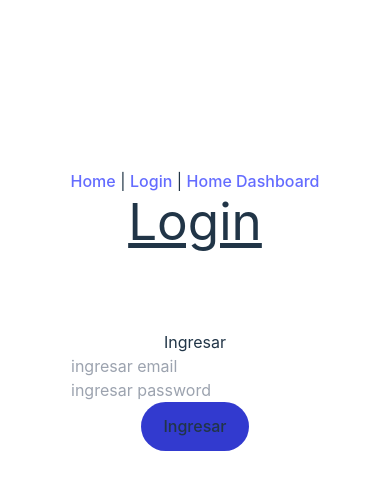
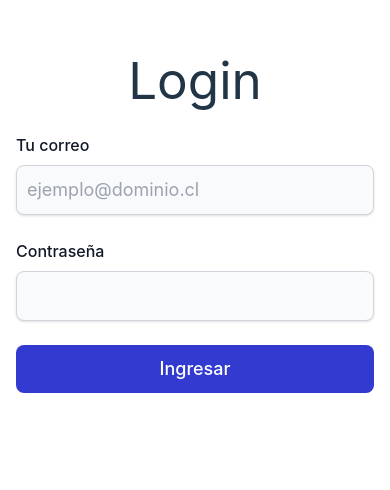
Before and after one commit to Mattcri/vue-firebase-app, a Vue app: page /login in a window 390 px wide. Shown: the part 104-594 px from the top of the page. Built offline with nearby package versions, Linux system fonts and the light colour scheme.

Commit message:
Logic permissions app and styles

```diff
--- a/src/App.vue
+++ b/src/App.vue
@@ -1,19 +1,17 @@
 <script setup>
 // This starter template is using Vue 3 <script setup> SFCs
 // Check out https://vuejs.org/api/sfc-script-setup.html#script-setup
-
+import HeaderVue from './components/Header.vue';
+import FooterVue from './components/Footer.vue';
 </script>
 
 <template>
   <div>
-    <nav>
-      <RouterLink to="/">Home</RouterLink> |
-      <RouterLink to="/login">Login</RouterLink> |
-      <RouterLink to="/dashboard">Home Dashboard</RouterLink>
-    </nav>
-    <main>
+    <HeaderVue/>
+    <main class="flex items-center">
       <RouterView />
     </main>
+    <FooterVue/>
   </div>
 </template>
 
--- a/src/components/SignIn.vue
+++ b/src/components/SignIn.vue
@@ -15,20 +15,27 @@
 </script>
 
 <template>
-  <div>
-    <h4>Ingresar</h4>
-    <div>
-      <form @submit.prevent="handleSubmit">
-        <input type="email" placeholder="ingresar email" v-model.trim = "email">
-        <input type="password" placeholder="ingresar password" v-model.trim = "password">
-        <div class="mb-4">
-          <button type="submit" class="rounded-full">Ingresar</button>
-        </div>
-      </form>
-    </div>
+  <div class="sm:w-4/5 lg:w-3/6 2xl:w-2/5 sm:border-4 sm:border-indigo-600 sm:mx-auto sm:py-8 sm:px-6 lg:px-8 lg:py-10 rounded-2xl ">
+    <form @submit.prevent="handleSubmit">
+      <div class="mb-6">
+        <label for="email" class="block mb-2 text-base font-medium text-gray-900 dark:text-white">Tu correo</label>
+        <input type="email" id="email"
+          class="bg-gray-50 shadow border border-gray-300 text-gray-900 text-lg rounded-lg focus:ring-blue-500 focus:border-blue-500 block w-full p-2.5 dark:bg-gray-700 dark:border-gray-600 dark:placeholder-gray-400 dark:text-white dark:focus:ring-blue-500 dark:focus:border-blue-500"
+          placeholder="ejemplo@dominio.cl" required v-model.trim = "email">
+      </div>
+      <div class="mb-6">
+        <label for="password" class="block mb-2 text-base font-medium text-gray-900 dark:text-white">Contraseña</label>
+        <input type="password" id="password"
+          class="bg-gray-50 shadow border border-gray-300 text-gray-900 text-lg rounded-lg focus:ring-blue-500 focus:border-blue-500 block w-full p-2.5 dark:bg-gray-700 dark:border-gray-600 dark:placeholder-gray-400 dark:text-white dark:focus:ring-blue-500 dark:focus:border-blue-500"
+          required v-model.trim = "password">
+      </div>
+
+      <button type="submit"
+        class="text-white bg-button hover:bg-indigo-500 focus:ring-4 focus:outline-none focus:ring-indigo-300 font-medium rounded-lg text-lg w-full sm:w-auto px-5 py-2.5 text-center dark:bg-buttons dark:hover:bg-indigo-500 dark:focus:ring-blue-800">Ingresar</button>
+    </form>
   </div>
 </template>
 
-<style lang="scss" scoped>
+<style scoped>
 
 </style>
--- a/src/stores/auth.js
+++ b/src/stores/auth.js
@@ -5,6 +5,7 @@ import { auth } from "../../firebase";
 export const useAuthStore = defineStore('authStore', {
   state: () => ({
     userData: null,
+    isLogged: false,
   }),
   actions: {
     signInUser(email, password) {
@@ -12,6 +13,7 @@ export const useAuthStore = defineStore('authStore', {
         .then((userCredential) => {
           const user = userCredential.user
           this.userData = { userEmail: user.email, userId: user.uid }
+          this.isLogged = true
           console.log(user)
           this.router.push('/dashboard')
         })
@@ -26,6 +28,8 @@ export const useAuthStore = defineStore('authStore', {
         .then(() => {
           alert('Sesión cerrada con éxito')
           this.userData = null
+          this.isLogged = false
+          this.router.push('/login')
         })
         .catch((err) => {
           console.log(err.code)
@@ -37,8 +41,10 @@ export const useAuthStore = defineStore('authStore', {
         const unsubcribe = onAuthStateChanged(auth, (user) => {
           if (user) {
             this.userData = { userEmail: user.email, userId: user.uid }
+            this.isLogged = true
           } else {
             this.userData = null
+            this.isLogged = false
           }
           resolve(user)
 
--- a/src/style.css
+++ b/src/style.css
@@ -21,28 +21,20 @@
 
 a {
   font-weight: 500;
-  color: #646cff;
+  color: #313af7;
   text-decoration: inherit;
-}
-a:hover {
-  color: #535bf2;
-}
-
-a {
-  font-weight: 500;
-  color: #646cff;
-  text-decoration: inherit;
-}
-a:hover {
-  color: #535bf2;
 }
 
 body {
   margin: 0;
-  display: flex;
-  place-items: center;
+  /* display: flex;
+  place-items: center; */
   min-width: 320px;
-  min-height: 100vh;
+  /* min-height: 100vh; */
+}
+
+main {
+  min-height: calc(100vh - 115px - 76px);
 }
 
 h1 {
@@ -51,43 +43,44 @@ h1 {
 }
 
 button {
-  border: 3px solid transparent;
-  padding: 0.6em 1.2em;
-  font-size: 1em;
-  font-weight: 500;
-  font-family: inherit;
-  background-color: #323acf !important;
+  /* border: 3px solid transparent; */
+  /* padding: 0.6em 1.2em; */
+  font-size: 1.015rem;
+  /* font-weight: 500;
+  font-family: inherit; */
+  /* background-color: #323acf !important; */
   cursor: pointer;
-  transition: border-color 0.25s;
+  /* transition: border-color 0.25s; */
 }
-button:hover {
+/* button:hover {
+  background-color: #646cff;
   border-color: #646cff;
-}
+} */
 button:focus,
 button:focus-visible {
   outline: 4px auto -webkit-focus-ring-color;
 }
 
-.card {
+/* .card {
   padding: 2em;
-}
+} */
 
-#app {
+/* #app {
   max-width: 1280px;
   margin: 0 auto;
   padding: 2rem;
   text-align: center;
-}
+} */
 
 @media (prefers-color-scheme: light) {
   :root {
     color: #213547;
     background-color: #ffffff;
   }
-  a:hover {
+  /* a:hover {
     color: #747bff;
   }
   button {
     background-color: #f9f9f9;
-  }
+  } */
 }
--- a/src/views/Home.vue
+++ b/src/views/Home.vue
@@ -1,13 +1,38 @@
+<script setup>
+  import { useAuthStore } from '../stores/auth';
+  import { useRouter } from 'vue-router';
+
+  const store = useAuthStore();
+  const router = useRouter();
+
+  const redirectToLogin = () => {
+    router.push('/login')
+  };
+  const redirectToDashboard = () => {
+    router.push('/dashboard')
+  };
+
+</script>
+
 <template>
-  <div>
-    <h1 class="text-center">Home</h1>
+  <div class="container px-4 2xl:px-14 mx-auto">
+    <div v-if="!store.isLogged">
+      <h1 class="text-center mb-3">Bienvenido a Neumáticos <br> a tu Medida</h1>
+      <p class="text-center text-lg mb-6">Ingresa a tu perfil dando click en el botón de "Login" o en el botón "Ingresar a mi Perfil"</p>
+      <div class="text-center">
+        <button @click="redirectToLogin" class="px-4 py-3 bg-button rounded-lg duration-500 hover:bg-indigo-500">Ingresar a mi Perfil</button>
+      </div>
+    </div>
+    <div v-else>
+      <h1 class="text-center mb-3">¡Que gusto tenerte de vuelta!</h1>
+      <p class="text-center text-lg mb-6">Revisa todas las novedades de tu negocio, visitando la pestaña de "Dashboard" o dando click en "Ir a mi Dashboard"</p>
+      <div class="text-center">
+        <button @click="redirectToDashboard" class="px-4 py-3 bg-button rounded-lg duration-500 hover:bg-indigo-500">Ir a mi Dashboard</button>
+      </div>
+    </div>
   </div>
 </template>
 
-<script setup>
-
-</script>
-
-<style lang="scss" scoped>
+<style scoped>
 
 </style>
--- a/src/views/HomeDashboard.vue
+++ b/src/views/HomeDashboard.vue
@@ -1,22 +1,16 @@
 <script setup>
-  import { useAuthStore } from '../stores/auth';
 
-  const store = useAuthStore();
-
-  const logOut = () => {
-    store.signOutUser()
-  };
 
 </script>
 
 <template>
-  <div>
-    <h1 class="text-center underline">Home Dashboard</h1>
-    <p>Acceso a la vista protegida de la app</p>
-    <button class="rounded-full mt-12" @click="logOut">Cerrar sesión</button>
+  <div class="container px-4 2xl:px-14 mx-auto">
+    <h1 class="text-center underline mb-4">Home Dashboard</h1>
+    <p class="text-center text-lg md:text-3xl">Acceso a la vista protegida de la app</p>
+
   </div>
 </template>
 
-<style lang="scss" scoped>
+<style scoped>
 
 </style>
--- a/src/views/Login.vue
+++ b/src/views/Login.vue
@@ -3,12 +3,12 @@
 </script>
 
 <template>
-  <div>
-    <h1 class="text-center underline mb-20">Login</h1>
+  <div class="container px-4 2xl:px-14 mx-auto">
+    <h1 class="text-center mb-6">Login</h1>
     <SignInVue/>
   </div>
 </template>
 
-<style lang="scss" scoped>
+<style scoped>
 
 </style>
--- a/src/views/NotAcces.vue
+++ b/src/views/NotAcces.vue
@@ -3,11 +3,14 @@
 </script>
 
 <template>
-  <div>
-    <h1 class="underline mt-10 text-center">Acceso denegado</h1>
+  <div class="container px-4 2xl:px-14 mx-auto">
+    <p class="text-center text-4xl mb-3">¡Ups!</p>
+    <h1 class="text-center mb-3">Acceso denegado</h1>
+    <p class="text-center sm:text-lg">No tienes los permisos necesarios para acceder a esta vista</p>
+    <p class="text-center sm:text-lg">Por favor ingresa a tu perfil, dando click en "Login"</p>
   </div>
 </template>
 
-<style lang="scss" scoped>
+<style scoped>
 
 </style>
--- a/src/views/NotFound.vue
+++ b/src/views/NotFound.vue
@@ -3,12 +3,13 @@
 </script>
 
 <template>
-  <div>
-    <h1 class="mt-10 text-center underline">Página no encontrada</h1>
+  <div class="container px-4 2xl:px-14 mx-auto">
+    <h1 class="text-center mb-4">404</h1>
+    <p class="text-center txt-lg md:text-4xl">Página no encontrada</p>
 
   </div>
 </template>
 
-<style lang="scss" scoped>
+<style scoped>
 
 </style>
--- a/tailwind.config.cjs
+++ b/tailwind.config.cjs
@@ -5,7 +5,12 @@ module.exports = {
     "./src/**/*.{vue,js,ts,jsx,tsx}",
   ],
   theme: {
-    extend: {},
+    extend: {
+      colors: {
+        'button': '#323acf',
+        'font-color': '#313af7'
+      },
+    },
   },
   plugins: [],
 }
```
